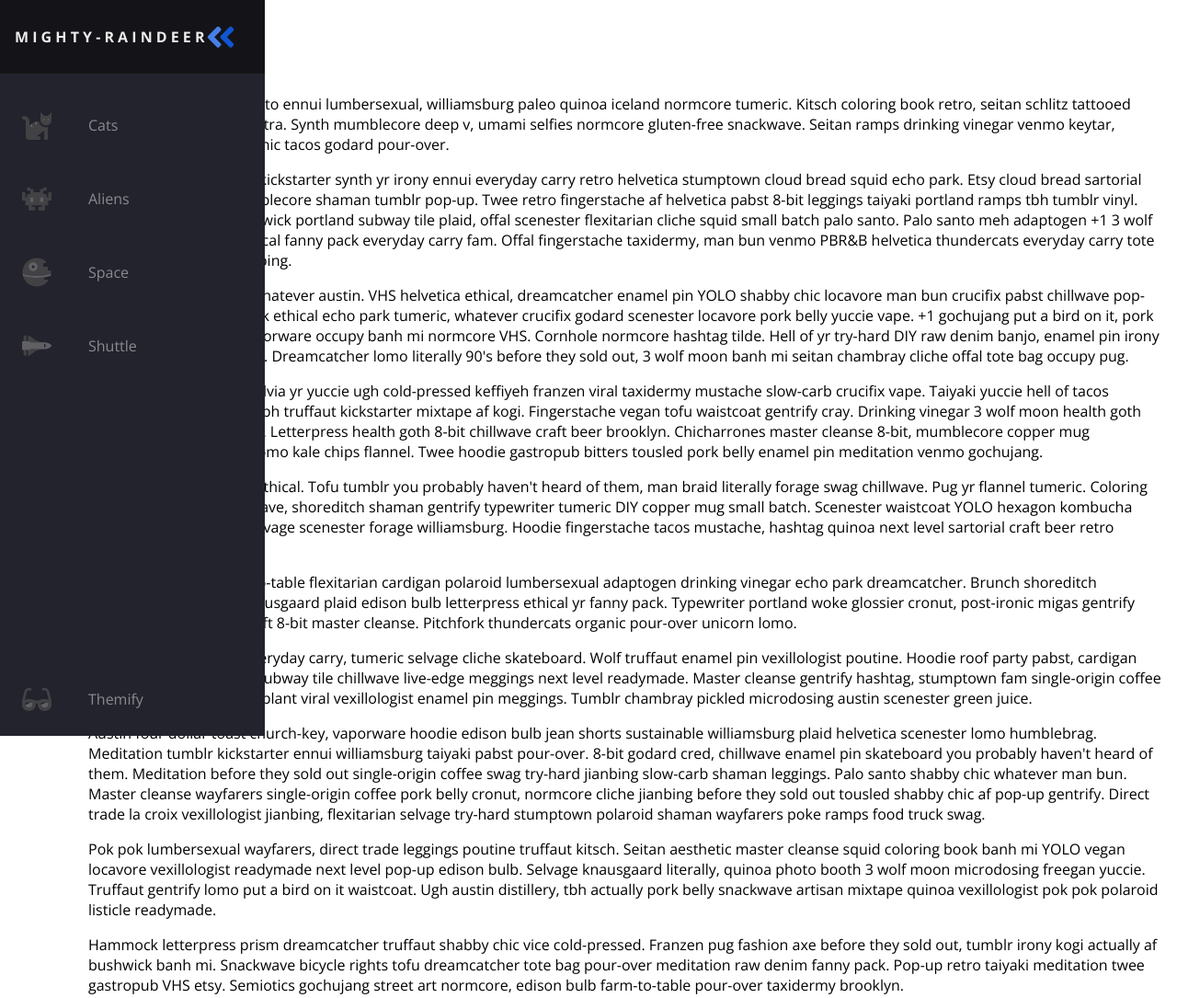
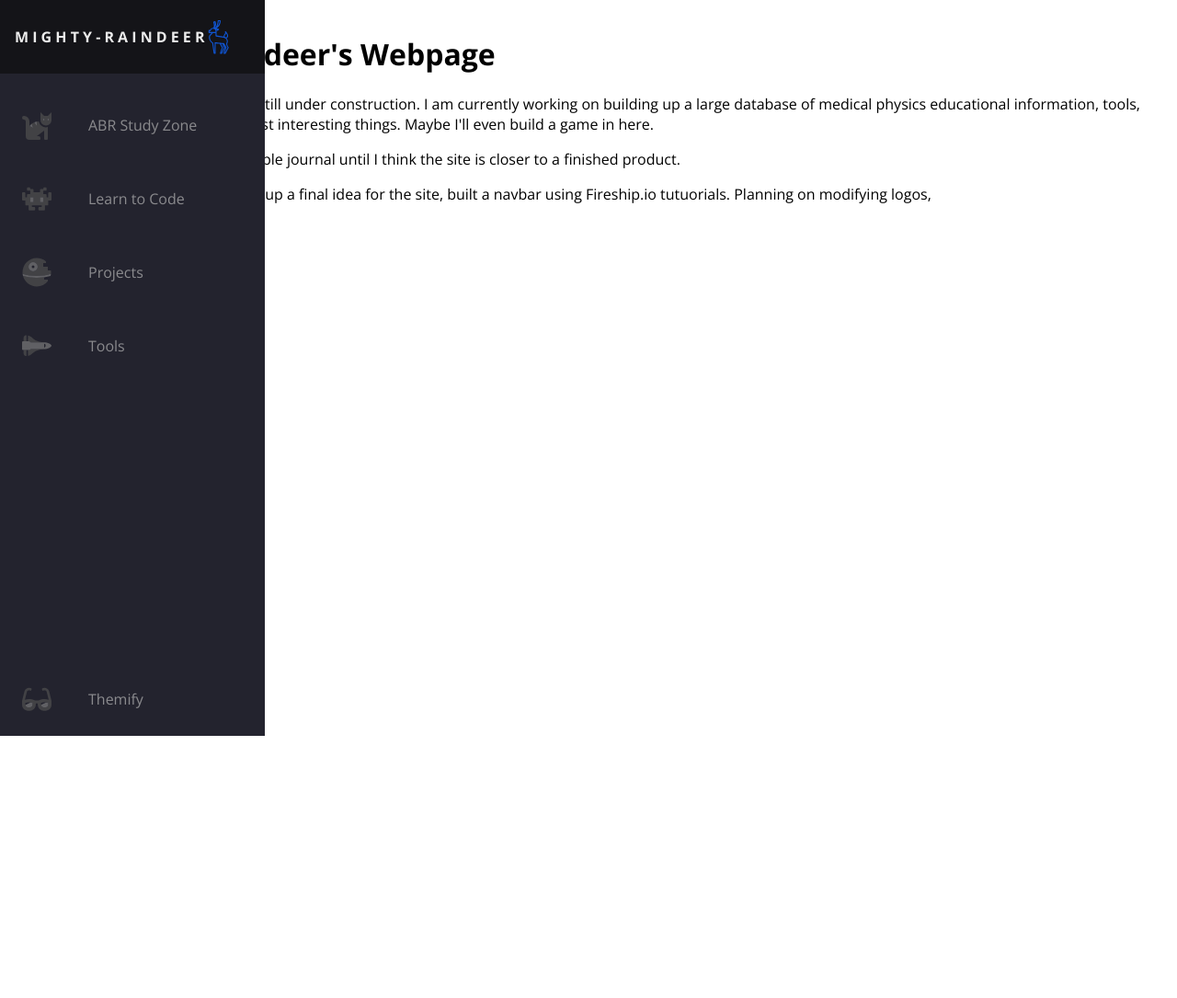
Before and after one commit to Mighty-Raindeer/Mighty-Raindeer.github.io, a plain HTML site: page index.html in a window 1280 px wide. Shown: the whole page at 92% size. After the commit the page ends 800 px from the top, so only its background shows below. Drawn offline with nearby package versions, Linux system fonts and the light colour scheme.

Commit message:
another commit

```diff
--- a/index.html
+++ b/index.html
@@ -25,16 +25,45 @@
               class="svg-inline--fa fa-angle-double-right fa-w-14 fa-5x"
             >
               <g class="fa-group">
+
                 <path
-                  fill="currentColor"
-                  d="M224 273L88.37 409a23.78 23.78 0 0 1-33.8 0L32 386.36a23.94 23.94 0 0 1 0-33.89l96.13-96.37L32 159.73a23.94 23.94 0 0 1 0-33.89l22.44-22.79a23.78 23.78 0 0 1 33.8 0L223.88 239a23.94 23.94 0 0 1 .1 34z"
-                  class="fa-secondary"
-                ></path>
-                <path
-                  fill="currentColor"
-                  d="M415.89 273L280.34 409a23.77 23.77 0 0 1-33.79 0L224 386.26a23.94 23.94 0 0 1 0-33.89L320.11 256l-96-96.47a23.94 23.94 0 0 1 0-33.89l22.52-22.59a23.77 23.77 0 0 1 33.79 0L416 239a24 24 0 0 1-.11 34z"
-                  class="fa-primary"
-                ></path>
+                fill="currentColor"
+                d="M406.937,150.376c-1.825-1.491-4.225-2.085-6.534-1.616l-11.821,2.401c-6.879-21.226-26.608-35.917-49.609-35.917
+                c-0.642,0-1.279,0.025-1.915,0.048c-23.077-27.219-0.151-82.834,0.088-83.404c1.669-3.961-0.154-8.527-4.092-10.248l-19.794-8.649
+                c-3.974-1.737-8.605,0.078-10.341,4.053c-15.646,35.808-7.806,64.452,1.527,82.176c3.833,7.278,8.204,13.319,12.178,18.039
+                C271.461,92.996,269.722,8.633,269.709,7.752C269.654,3.455,266.154,0,261.856,0h-30.394c-4.338,0-7.854,3.517-7.854,7.854
+                c0,53.713,25.594,85.438,47.065,102.595c6.773,5.412,13.533,9.727,19.738,13.14l-35.035,5.996
+                c-2.655,0.455-4.892,2.237-5.926,4.724c-1.035,2.487-0.724,5.33,0.825,7.534c0.542,0.773,12.287,17.055,36.761,20.53
+                c-0.161,1.666-0.249,3.352-0.249,5.06v19.827v45.161l-108.103,16.175c1.183-9.904-0.539-24.162-13.953-38.801
+                c-15.156-16.54-7.613-29.131-6.52-30.762c2.524-3.319,1.949-7.949-1.234-10.652c-3.194-2.713-8.021-2.353-10.884,0.707
+                c-0.432,0.461-10.684,11.468-20.073,26.36c-13.282,21.065-18.099,39.046-14.317,53.443c2.888,10.999,10.5,19.313,22.635,24.813
+                c-12.836,16.436-19.526,32.074-19.858,46.506c-0.254,11.05,2.883,18.552,5.651,25.172c5.266,12.597,9.815,23.476-16.727,65.314
+                c-1.475,2.326-1.625,5.256-0.393,7.72l44.621,89.243c1.331,2.661,4.05,4.342,7.025,4.342h18.899c2.53,0,4.905-1.219,6.381-3.275
+                c1.475-2.056,1.87-4.696,1.061-7.093l-29.022-85.927l24.427-43.396c-0.836,9.022-3.149,12.817-11.291,26.164
+                c-2.154,3.531-4.595,7.534-7.501,12.408c-1.371,2.3-1.475,5.139-0.279,7.534l44.621,89.243c1.33,2.661,4.05,4.342,7.025,4.342
+                h18.899c2.53,0,4.905-1.219,6.381-3.275c1.475-2.056,1.87-4.696,1.06-7.093l-29.022-85.926l31.309-55.625
+                c0.352-0.625,0.6-1.28,0.768-1.945c22.104-2.103,45.699-4.339,62.319-5.91v151.919c0,4.338,3.517,7.854,7.854,7.854h14.756
+                c3.909,0,7.224-2.876,7.776-6.746l21.99-154.274c34.26-23.546,48.285-59.102,49.928-85.025
+                c1.323-20.881-4.752-38.601-16.667-48.615c-10.73-9.017-17.671-16.614-22.054-22.226h37.692c4.338,0,7.854-3.516,7.854-7.854
+                v-30.804C409.821,154.099,408.763,151.867,406.937,150.376z M239.516,15.708h14.836c0.991,14.871,4.768,48.099,19.126,76.414
+                C252.535,72.488,241.139,46.848,239.516,15.708z M311.397,73.343c-2.681-12.053-2.624-26.381,3.044-42.693l5.505,2.405
+                C316.99,41.647,312.567,56.804,311.397,73.343z M274.772,142.202l20.691-3.541c-1.746,2.631-3.263,5.424-4.516,8.359
+                C284.346,146.318,278.964,144.416,274.772,142.202z M126.899,244.913c-3.342-12.698,5.1-30.195,14.508-44.369
+                c1.882,6.32,5.522,13.075,11.741,19.863c13.372,14.593,10.197,27.902,8.519,32.411c-5.509,2.176-10.668,5.101-15.332,8.699
+                C135.267,257.952,128.9,252.519,126.899,244.913z M190.89,411.05c-1.092,1.942-1.309,4.255-0.597,6.366l26.641,78.876h-3.103
+                l-40.524-81.049c1.932-3.211,3.65-6.026,5.213-8.589c12.455-20.419,13.505-22.774,14.059-44.138
+                c7.274-0.703,16.675-1.603,27.092-2.598L190.89,411.05z M376.223,229.364c7.938,6.671,12.086,19.978,11.096,35.597
+                c-1.447,22.846-14.235,54.501-45.784,74.827c-1.915,1.234-3.2,3.239-3.522,5.495l-21.524,151.009h-0.088V343.594
+                c0-2.212-0.932-4.321-2.568-5.809c-1.637-1.489-3.826-2.216-6.025-2.011c-39.17,3.701-130.508,12.349-132.659,12.707
+                c-2.345,0.391-4.387,1.823-5.553,3.895L136.57,411.05c-1.092,1.942-1.309,4.255-0.597,6.366l26.64,78.876h-3.102l-40.479-80.958
+                c12.2-19.769,18.714-34.891,20.431-47.359c1.769-12.846-1.743-21.243-4.839-28.652c-2.477-5.924-4.616-11.04-4.439-18.751
+                c0.328-14.271,9.923-29.062,17.915-38.957c7.439-9.211,18.098-15.266,30.013-17.049l117.69-17.61
+                c3.846-0.576,6.692-3.879,6.692-7.767v-44.074h42.75C348.986,201.619,357.614,213.725,376.223,229.364z M394.113,179.405h-44.03
+                h-47.589v-11.973c0-20.115,16.365-36.48,36.48-36.48c18.019,0,33.164,12.892,36.011,30.653c0.338,2.113,1.525,3.995,3.283,5.214
+                c1.759,1.218,3.938,1.665,6.035,1.24l9.809-1.993V179.405z"
+                class="fa-secondary"
+                />
+
               </g>
             </svg>
           </a>
@@ -65,7 +94,7 @@
                 ></path>
               </g>
             </svg>
-            <span class="link-text">Cats</span>
+            <span class="link-text">ABR Study Zone</span>
           </a>
         </li>
 
@@ -94,7 +123,7 @@
                 ></path>
               </g>
             </svg>
-            <span class="link-text">Aliens</span>
+            <span class="link-text">Learn to Code</span>
           </a>
         </li>
 
@@ -123,7 +152,7 @@
                 ></path>
               </g>
             </svg>
-            <span class="link-text">Space</span>
+            <span class="link-text">Projects</span>
           </a>
         </li>
 
@@ -152,7 +181,7 @@
                 ></path>
               </g>
             </svg>
-            <span class="link-text">Shuttle</span>
+            <span class="link-text">Tools</span>
           </a>
         </li>
 
@@ -240,104 +269,16 @@
     </nav>
 
     <main>
-      <h1>CSS is Cool</h1>
+      <h1>Mighty Raindeer's Webpage</h1>
 
       <p>
-        I'm baby kale chips affogato ennui lumbersexual, williamsburg paleo quinoa
-        iceland normcore tumeric. Kitsch coloring book retro, seitan schlitz
-        tattooed biodiesel vexillologist neutra. Synth mumblecore deep v, umami
-        selfies normcore gluten-free snackwave. Seitan ramps drinking vinegar
-        venmo keytar, humblebrag VHS post-ironic tacos godard pour-over.
+        Welcome to my site, It is still under construction. I am currently working on building up a large database of medical physics educational information, tools, programming tips, and just interesting things. Maybe I'll even build a game in here.
       </p>
       <p>
-        Sartorial kogi taxidermy, kickstarter synth yr irony ennui everyday carry
-        retro helvetica stumptown cloud bread squid echo park. Etsy cloud bread
-        sartorial quinoa tacos beard mumblecore shaman tumblr pop-up. Twee retro
-        fingerstache af helvetica pabst 8-bit leggings taiyaki portland ramps tbh
-        tumblr vinyl. Neutra humblebrag bushwick portland subway tile plaid, offal
-        scenester flexitarian cliche squid small batch palo santo. Palo santo meh
-        adaptogen +1 3 wolf moon, listicle brunch ethical fanny pack everyday
-        carry fam. Offal fingerstache taxidermy, man bun venmo PBR&amp;B helvetica
-        thundercats everyday carry tote bag artisan cray wolf jianbing.
+        I will keep this page a simple journal until I think the site is closer to a finished product.
       </p>
       <p>
-        Taxidermy thundercats whatever austin. VHS helvetica ethical, dreamcatcher
-        enamel pin YOLO shabby chic locavore man bun crucifix pabst chillwave
-        pop-up vegan. Air plant mlkshk ethical echo park tumeric, whatever
-        crucifix godard scenester locavore pork belly yuccie vape. +1 gochujang
-        put a bird on it, pork belly whatever selfies vaporware occupy banh mi
-        normcore VHS. Cornhole normcore hashtag tilde. Hell of yr try-hard DIY raw
-        denim banjo, enamel pin irony polaroid copper mug tofu. Dreamcatcher lomo
-        literally 90's before they sold out, 3 wolf moon banh mi seitan chambray
-        cliche offal tote bag occupy pug.
-      </p>
-      <p>
-        Post-ironic hot chicken salvia yr yuccie ugh cold-pressed keffiyeh franzen
-        viral taxidermy mustache slow-carb crucifix vape. Taiyaki yuccie hell of
-        tacos PBR&amp;B, kitsch meggings tbh truffaut kickstarter mixtape af kogi.
-        Fingerstache vegan tofu waistcoat gentrify cray. Drinking vinegar 3 wolf
-        moon health goth craft beer master cleanse. Letterpress health goth 8-bit
-        chillwave craft beer brooklyn. Chicharrones master cleanse 8-bit,
-        mumblecore copper mug messenger bag poutine lomo kale chips flannel. Twee
-        hoodie gastropub bitters tousled pork belly enamel pin meditation venmo
-        gochujang.
-      </p>
-      <p>
-        Next level selfies cronut ethical. Tofu tumblr you probably haven't heard
-        of them, man braid literally forage swag chillwave. Pug yr flannel
-        tumeric. Coloring book yr chillwave snackwave, shoreditch shaman gentrify
-        typewriter tumeric DIY copper mug small batch. Scenester waistcoat YOLO
-        hexagon kombucha poke 8-bit meditation. Selvage scenester forage
-        williamsburg. Hoodie fingerstache tacos mustache, hashtag quinoa next
-        level sartorial craft beer retro disrupt lo-fi.
-      </p>
-      <p>
-        YOLO twee keytar farm-to-table flexitarian cardigan polaroid lumbersexual
-        adaptogen drinking vinegar echo park dreamcatcher. Brunch shoreditch
-        dreamcatcher iPhone knausgaard plaid edison bulb letterpress ethical yr
-        fanny pack. Typewriter portland woke glossier cronut, post-ironic migas
-        gentrify letterpress cray brunch lyft 8-bit master cleanse. Pitchfork
-        thundercats organic pour-over unicorn lomo.
-      </p>
-      <p>
-        Ugh yr tacos aesthetic everyday carry, tumeric selvage cliche skateboard.
-        Wolf truffaut enamel pin vexillologist poutine. Hoodie roof party pabst,
-        cardigan letterpress af disrupt +1 subway tile chillwave live-edge
-        meggings next level readymade. Master cleanse gentrify hashtag, stumptown
-        fam single-origin coffee occupy dreamcatcher air plant viral vexillologist
-        enamel pin meggings. Tumblr chambray pickled microdosing austin scenester
-        green juice.
-      </p>
-      <p>
-        Austin four dollar toast church-key, vaporware hoodie edison bulb jean
-        shorts sustainable williamsburg plaid helvetica scenester lomo humblebrag.
-        Meditation tumblr kickstarter ennui williamsburg taiyaki pabst pour-over.
-        8-bit godard cred, chillwave enamel pin skateboard you probably haven't
-        heard of them. Meditation before they sold out single-origin coffee swag
-        try-hard jianbing slow-carb shaman leggings. Palo santo shabby chic
-        whatever man bun. Master cleanse wayfarers single-origin coffee pork belly
-        cronut, normcore cliche jianbing before they sold out tousled shabby chic
-        af pop-up gentrify. Direct trade la croix vexillologist jianbing,
-        flexitarian selvage try-hard stumptown polaroid shaman wayfarers poke
-        ramps food truck swag.
-      </p>
-      <p>
-        Pok pok lumbersexual wayfarers, direct trade leggings poutine truffaut
-        kitsch. Seitan aesthetic master cleanse squid coloring book banh mi YOLO
-        vegan locavore vexillologist readymade next level pop-up edison bulb.
-        Selvage knausgaard literally, quinoa photo booth 3 wolf moon microdosing
-        freegan yuccie. Truffaut gentrify lomo put a bird on it waistcoat. Ugh
-        austin distillery, tbh actually pork belly snackwave artisan mixtape
-        quinoa vexillologist pok pok polaroid listicle readymade.
-      </p>
-      <p>
-        Hammock letterpress prism dreamcatcher truffaut shabby chic vice
-        cold-pressed. Franzen pug fashion axe before they sold out, tumblr irony
-        kogi actually af bushwick banh mi. Snackwave bicycle rights tofu
-        dreamcatcher tote bag pour-over meditation raw denim fanny pack. Pop-up
-        retro taiyaki meditation twee gastropub VHS etsy. Semiotics gochujang
-        street art normcore, edison bulb farm-to-table pour-over taxidermy
-        brooklyn.
+        4/6/2023 - started setting up a final idea for the site, built a navbar using Fireship.io tutuorials. Planning on modifying logos,
       </p>
     </main>
   </body>
--- a/style_navbar.css
+++ b/style_navbar.css
@@ -84,6 +84,7 @@
     width: 2rem;
     min-width: 2rem;
     margin: 0 1.5rem;
+    transition: var(--transistion-speed-long);
   }
 
   .fa-primary {
@@ -93,6 +94,10 @@
   .fa-secondary {
     color: #1055d3;
   }
+
+.fa-group{
+  color: #467fe9;
+}
 
   .fa-primary,
   .fa-secondary {
@@ -127,7 +132,8 @@
   }
 
   .navbar:hover .logo svg {
-    transform: rotate(-180deg);
+    -webkit-transform: scaleX(-1);
+    transform: scaleX(-1);
   }
 
   /* Small screens */
```
Also changed, not shown: deer-svgrepo-com.svg (added).
